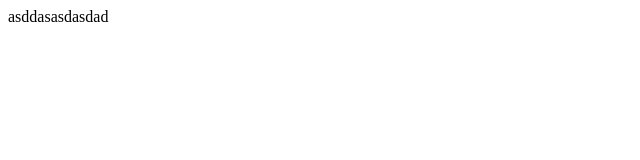
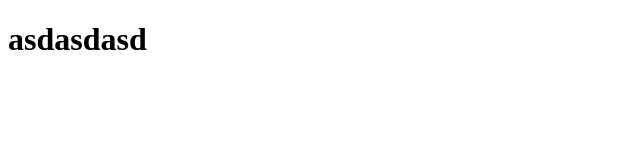
Before and after one commit to Hovog83/testCMS, a plain HTML site: page index.html in a window 1280 px wide. Shown: the whole page, without its empty margins (0-640 px from the left). Drawn offline with Linux system fonts and the light colour scheme.

Commit message:
test commitasda

```diff
--- a/index.html
+++ b/index.html
@@ -4,6 +4,6 @@
 		<title></title>
 	</head>
 	<body>
-		asddasasdasdad
+		<h1>asdasdasd</h1>
 	</body>
 </html>
```
